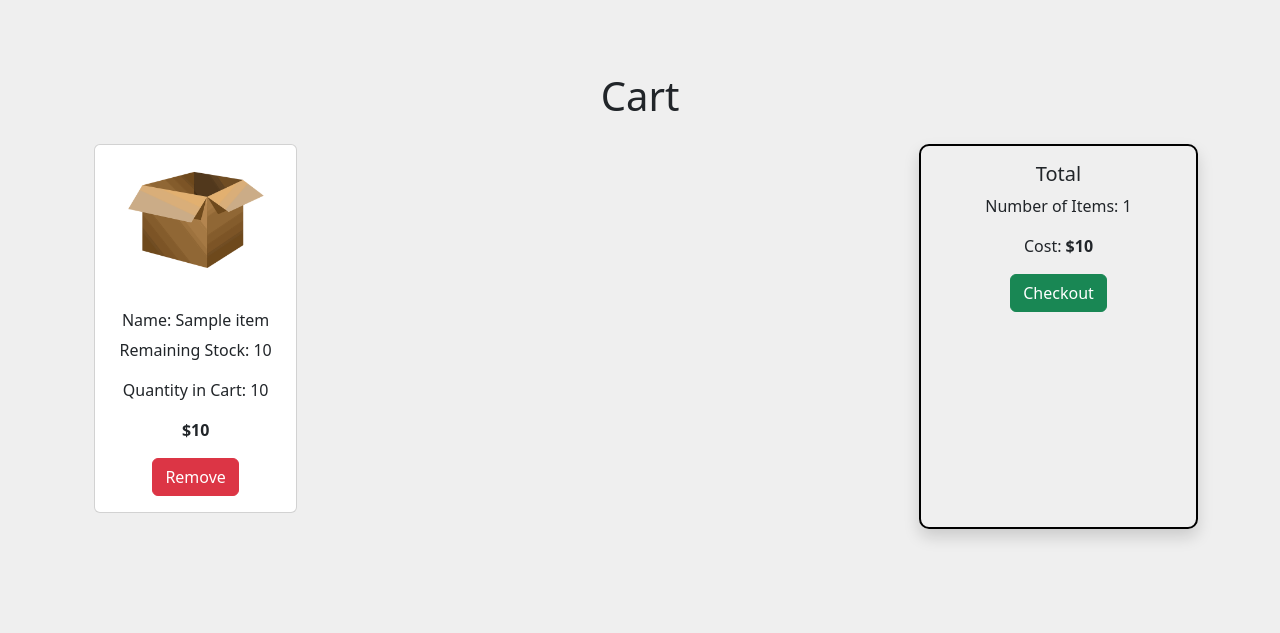
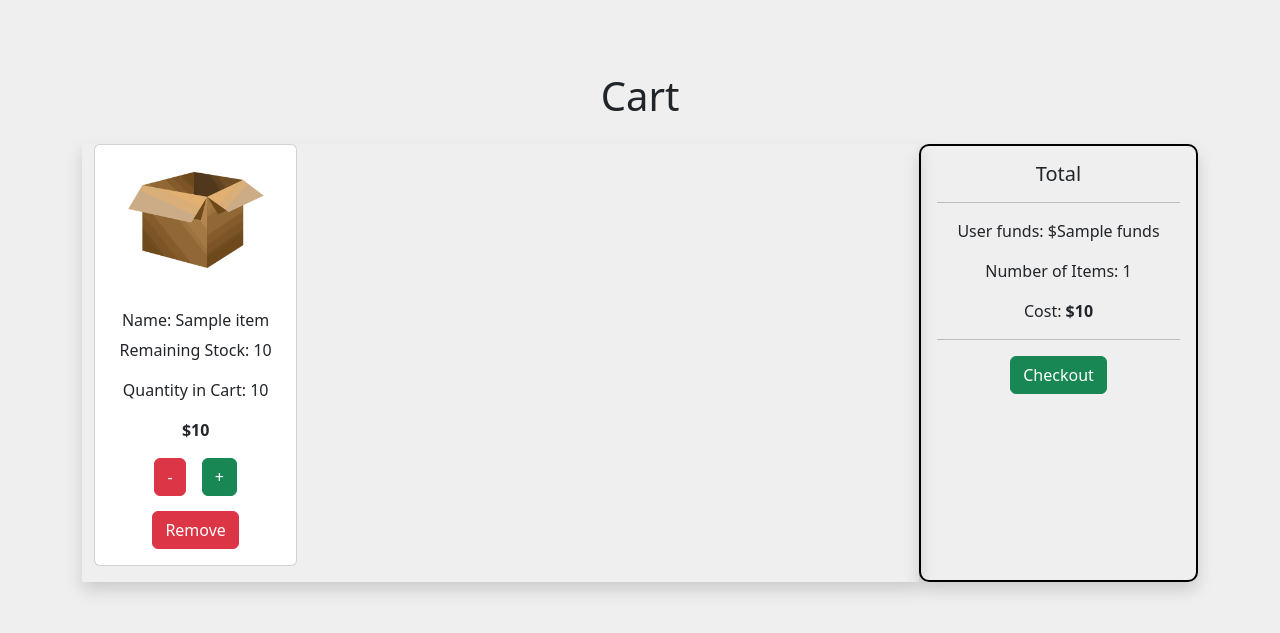
Before and after one commit to berkaydemircin/Flask-Market-App-RESTful, a Flask app: template templates/cart.html in a window 1280 px wide. Shown: the part 64-697 px from the top of the page. Run offline with Flask 3, Linux system fonts and the light colour scheme; the template is opened without the code that fills it: most values are stand-ins (such as "Sample title", 1, 10 or a date in 2020).

Commit message:
Updated cart UI and improved UX

```diff
--- a/app.py
+++ b/app.py
@@ -51,6 +51,8 @@ def register():
     if request.method == "POST":
         username = request.form.get("username")
         password = request.form.get("password")
+
+        # Check for valid input
         if not username:
             return displayError("Must provide username", 400)
         elif not password:
@@ -58,11 +60,11 @@ def register():
         elif not password == request.form.get("confirmation"):
             return displayError("Passwords must match", 400)
 
-        name = username
         passwordHash = generate_password_hash(password, method='pbkdf2', salt_length=16)
 
+        # Registering new user to db
         try:
-            cursor.execute("INSERT INTO users (username, hash) VALUES (?, ?)", (name, passwordHash,))
+            cursor.execute("INSERT INTO users (username, hash) VALUES (?, ?)", (username, passwordHash,))
             conn.commit()
             return redirect("/login")
         except ValueError:
@@ -143,10 +145,14 @@ def vendors():
         except sqlite3.Error as e:
             return displayError(print(e.sqlite_errorname))
 
+# Cart
 @app.route("/cart", methods=["GET"])
 @login_required
 def cart():
-    # Initialize cart in session if it doesn't exist (otherwise throws a key error)
+    # Initialize cart in session if it doesn't exist
+
+    cursor.execute("SELECT money FROM users WHERE user_id = ?", (session["user_id"],))
+    user_money = cursor.fetchone()["money"]
     if "cart" not in session:
         session["cart"] = []
 
@@ -157,10 +163,11 @@ def cart():
         total += count * int(item["price"])
 
     if (session["cart"]):
-        return render_template("cart.html", items=session["cart"], count=count, total=total), 200
+        return render_template("cart.html", items=session["cart"], count=count, total=total, funds=user_money), 200
     else:
         return render_template("cart.html")
 
+# To add items to cart
 @app.route("/add_to_cart", methods=["POST"])
 @login_required
 def add_to_cart():
@@ -196,18 +203,24 @@ def add_to_cart():
 
     return render_template("cart.html", items=session["cart"]), 200
 
+# Removing items from cart
 @app.route("/remove_from_cart", methods=["POST"])
 @login_required
 def remove_from_cart():
-    data = request.get_json()
-    item_name = data.get('item_name')
-
+    item_name = request.form.get("item_name")
+    quantity = request.form.get("quantity")
     # Checking if the cart exists and restructuring the cart
     if "cart" in session:
-        # Filter out the item to be removed
-        session["cart"] = [item for item in session["cart"] if not (item["item_name"] == item_name)]
+        for i in range(len(session["cart"])):
+            item = session["cart"][i]
+            if int(item["quantity"]) > int(quantity):
+                item["quantity"] = int(item["quantity"]) - int(quantity)
+                quantity = item["quantity"]
+            else:
+                quantity = item["quantity"]
+                session["cart"].remove(item)
         session.modified = True  # Ensuring session is updated
-
+    flash(f"{quantity} of {item_name} removed from cart.")
     return render_template("cart.html", items=session["cart"]), 200
 
 @app.route("/checkout", methods=["POST"])
@@ -230,7 +243,7 @@ def checkout():
 
     # Empty cart if transaction is successful
     session["cart"] = []
-    flash(f"{count} items bought for {total}. Remaining funds: {user_funds - total}")
+    flash(f"{count} items bought for ${total}. Remaining funds: ${user_funds - total}")
     return render_template("index.html"), 200
 
 # User logs out
--- a/templates/cart.html
+++ b/templates/cart.html
@@ -6,31 +6,11 @@
 
 {% block main %}
 
-<script>
-    function removeFromCart(itemName) {
-        fetch('/remove_from_cart', {
-            method: 'POST',
-            headers: {
-                'Content-Type': 'application/json'
-            },
-            body: JSON.stringify({ item_name: itemName })
-        })
-        .then(response => response.json())
-        .then(data => {
-            alert(data.message);
-        })
-        .catch((error) => {
-            console.error('Error:', error);
-        });
-    }
-</script>
-
-
 <div class="container">
     {% if items %}
     <h1 class="my-4">Cart</h1>
     <div class="row">
-        <div class="col-9">
+        <div class="shadow col-9">
         {% for item in items %}
             <div class="col-md-3 mb-3">
                 <div class="card">
@@ -40,7 +20,25 @@
                         <p class="card-text">Remaining Stock: {{ item.stock }}</p>
                         <p class="card-text">Quantity in Cart: {{ item.quantity }}</p>
                         <p class="card-text"><strong>${{ item.price }}</strong></p>
-                        <a class="btn btn-danger" onclick="removeFromCart('{{ item.item_name }}')">Remove</a>
+                        <div class="button-box col-lg-12">
+
+                            <form style="display: inline-block; margin-bottom: 15px; margin-right: 6px;" action="/remove_from_cart" method="post">
+                                <input type="hidden" name="quantity" value="{{ 1 }}">
+                                <input type="hidden" name="item_name" value="{{ item.item_name }}">
+                                <button type="submit" class="btn btn-danger">-</button>
+                            </form>
+                            <form style="display: inline-block; margin-bottom: 15px; margin-left: 6px" action="/increase" method="post">
+                                <input type="hidden" name="quantity" value="{{ 1 }}">
+                                <input type="hidden" name="item_name" value="{{ item.item_name }}">
+                                <button type="submit" class="btn btn-success">+</button>
+                            </form>
+
+                        </div>
+                        <form action="/remove_from_cart" method="post">
+                            <input type="hidden" name="quantity" value="{{ item.quantity }}">
+                            <input type="hidden" name="item_name" value="{{ item.item_name }}">
+                            <button type="submit" class="btn btn-danger">Remove</button>
+                        </form>
                     </div>
                 </div>
             </div>
@@ -48,8 +46,11 @@
         </div>
         <div class="shadow p-3 col-3" style="border-style: solid; border-width: 2px; border-radius: 10px; border-color: black;">
             <h5>Total</h5>
+            <hr>
+            <p>User funds: ${{ funds }}</p>
             <p>Number of Items: {{ count }}</p>
             <p>Cost: <strong>${{ total }}</strong></p>
+            <hr>
             <form action="/checkout" method="post">
                 <button type="submit" class="btn btn-success">Checkout</button>
             </form>
```
